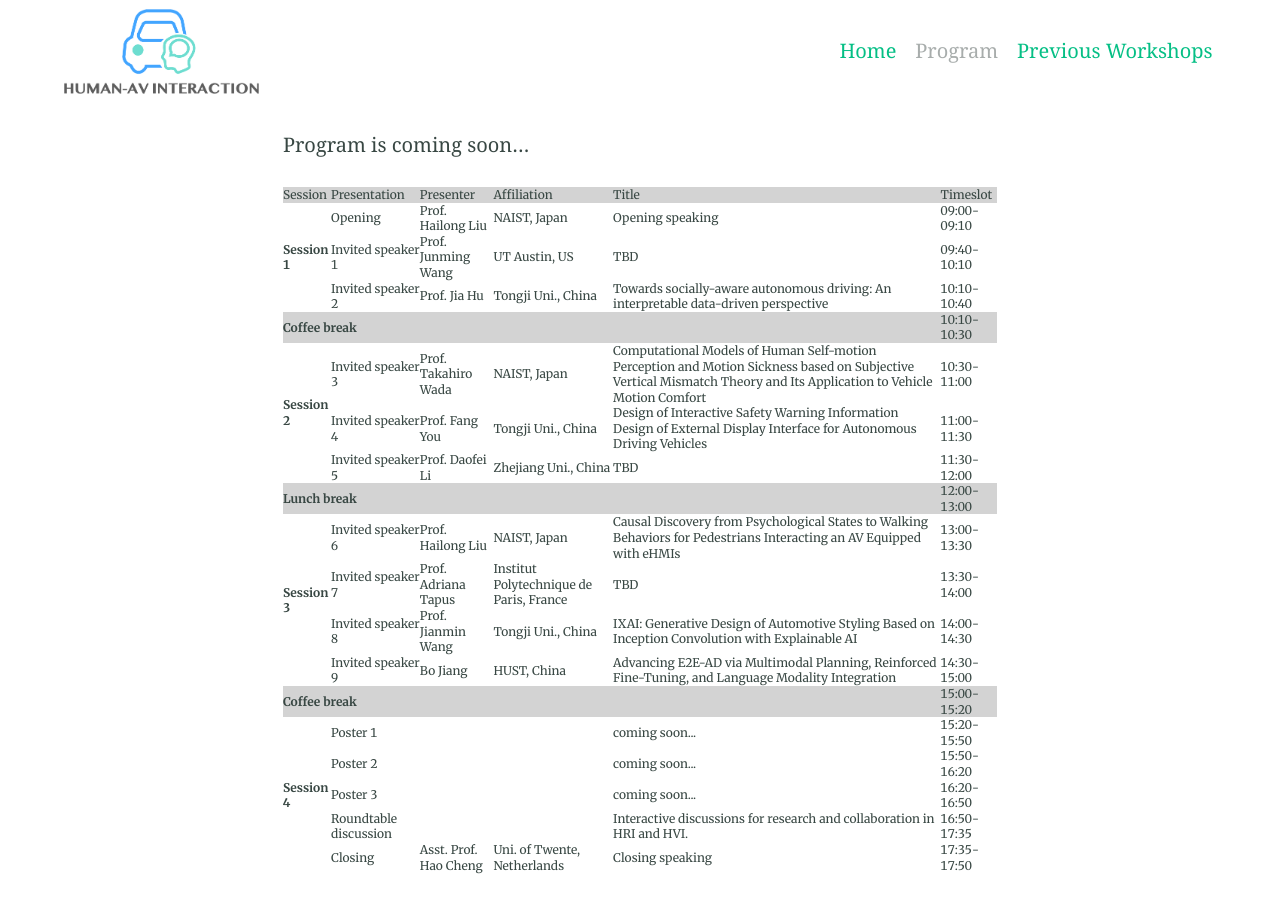
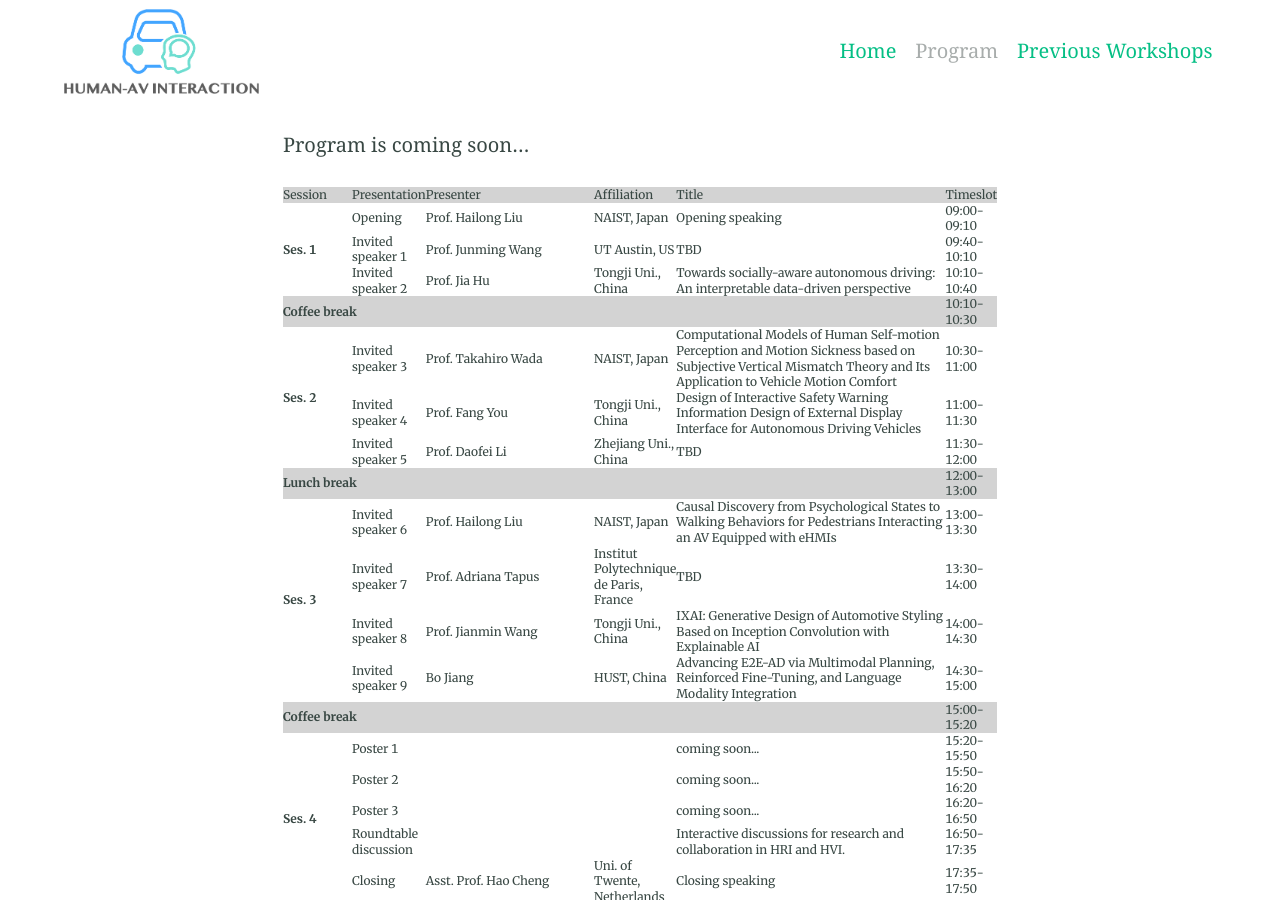
Before and after one commit to Are-You-Happy-with-AV/are-you-happy-with-av.github.io, a Jekyll site: the page built from program.md, in a window 1280 px wide and 900 px high. Built offline with Jekyll 4.4.1, drawn with Linux system fonts in a browser that asks for light colours; our own code applies the rules of GitHub Pages for plain Markdown files.

Commit message:
Update program.md

```diff
--- a/program.md
+++ b/program.md
@@ -1,6 +1,17 @@
 Program is coming soon...
 <div style="font-size:3px;">
-<table border="6" cellspacing="6" cellpadding="3" style="border-collapse: collapse; text-align:center; width:100%; line-height:1.3; font-size:12px; border:6px;">
+<table border="10" cellspacing="6" cellpadding="10" style="border-collapse: collapse; text-align:center; width:100%; line-height:1.3; font-size:12px; border:6px;">
+
+  <!-- Column width definitions -->
+  <colgroup>
+    <col style="width:10%;">
+    <col style="width:10%;">
+    <col style="width:25%;"> <!-- Fixed width for Column 3 -->
+    <col style="width:10%;">
+    <col style="width:40%;">
+    <col style="width:5%;">
+  </colgroup>
+
   <tr style="background-color:lightgrey;">
     <th style="font-size:12px;">Session</th>
     <th style="font-size:12px;">Presentation</th>
@@ -10,7 +21,7 @@ Program is coming soon...
     <th style="font-size:12px;">Timeslot</th>
   </tr>
   <tr>
-    <td rowspan="3" style="font-size:12px;"><b>Session 1</b></td>
+    <td rowspan="3" style="font-size:12px;"><b>Ses. 1</b></td>
     <td style="font-size:12px;">Opening</td>
     <td style="font-size:12px;">Prof. Hailong Liu</td>
     <td style="font-size:12px;">NAIST, Japan</td>
@@ -36,7 +47,7 @@ Program is coming soon...
     <td style="font-size:12px;">10:10-10:30</td></td>
   </tr>
   <tr>
-    <td rowspan="3" style="font-size:12px;"><b>Session 2</b></td>
+    <td rowspan="3" style="font-size:12px;"><b>Ses. 2</b></td>
     <td style="font-size:12px;">Invited speaker 3</td>
     <td style="font-size:12px;">Prof. Takahiro Wada</td>
     <td style="font-size:12px;">NAIST, Japan</td>
@@ -62,7 +73,7 @@ Program is coming soon...
    <td style="font-size:12px;">12:00-13:00</td></td>
   </tr>
   <tr>
-    <td rowspan="4" style="font-size:12px;"><b>Session 3</b></td>
+    <td rowspan="4" style="font-size:12px;"><b>Ses. 3</b></td>
     <td style="font-size:12px;">Invited speaker 6</td>
     <td style="font-size:12px;">Prof. Hailong Liu</td>
     <td style="font-size:12px;">NAIST, Japan</td>
@@ -95,7 +106,7 @@ Program is coming soon...
    <td style="font-size:12px;">15:00-15:20</td></td>
   </tr>
   <tr>
-    <td rowspan="5" style="font-size:12px;"><b>Session 4</b></td>
+    <td rowspan="5" style="font-size:12px;"><b>Ses. 4</b></td>
     <td style="font-size:12px;">Poster 1</td>
     <td style="font-size:12px;"></td>
     <td style="font-size:12px;"></td>
```
